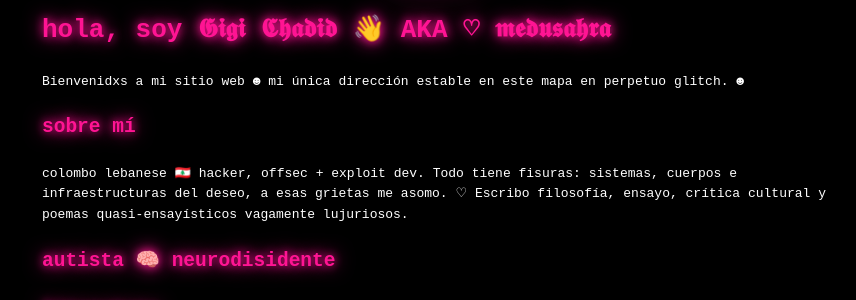
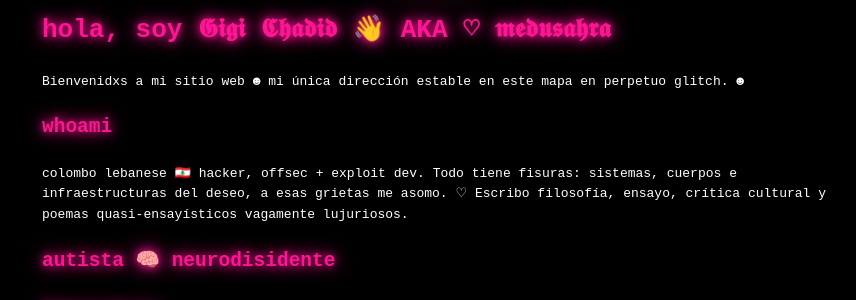
Before and after one commit to medusahra/medusahra.github.io, a Jekyll site: the page built from index.md, in a window 1280 px wide. Shown: the part 384-684 px from the top of the page, without its empty margins (198-1054 px from the left). Built offline with Jekyll 4.4.1, drawn with Linux system fonts in a browser that asks for light colours.

Commit message:
Update index.md

```diff
--- a/index.md
+++ b/index.md
@@ -7,7 +7,7 @@ layout: home
 
 Bienvenidxs a mi sitio web
 ☻ mi única dirección estable en este mapa en perpetuo glitch. ☻
-## sobre mí
+## whoami
 colombo lebanese 🇱🇧 hacker, offsec + exploit dev. Todo tiene fisuras: sistemas, cuerpos e infraestructuras del deseo, a esas grietas me asomo. ♡
 Escribo filosofía, ensayo, crítica cultural y poemas quasi-ensayísticos vagamente lujuriosos.
 ## autista 🧠 neurodisidente
```
